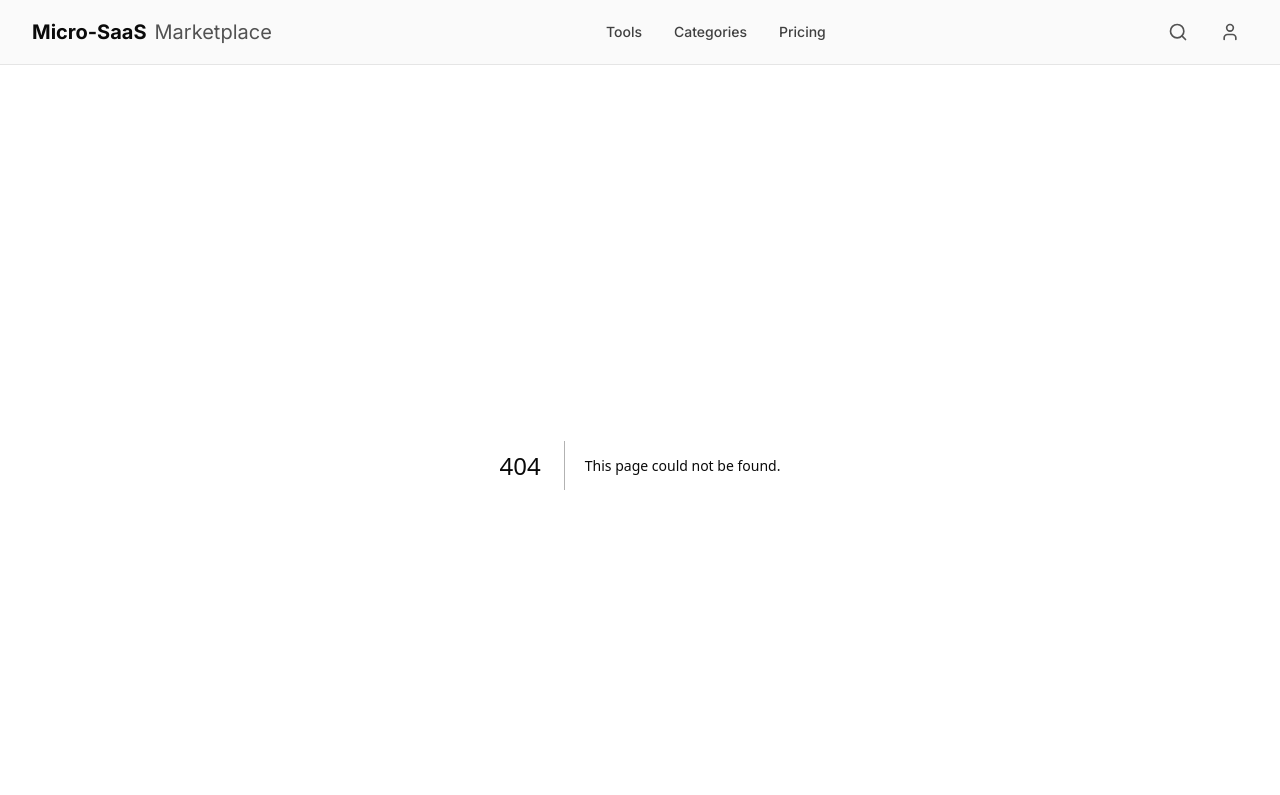
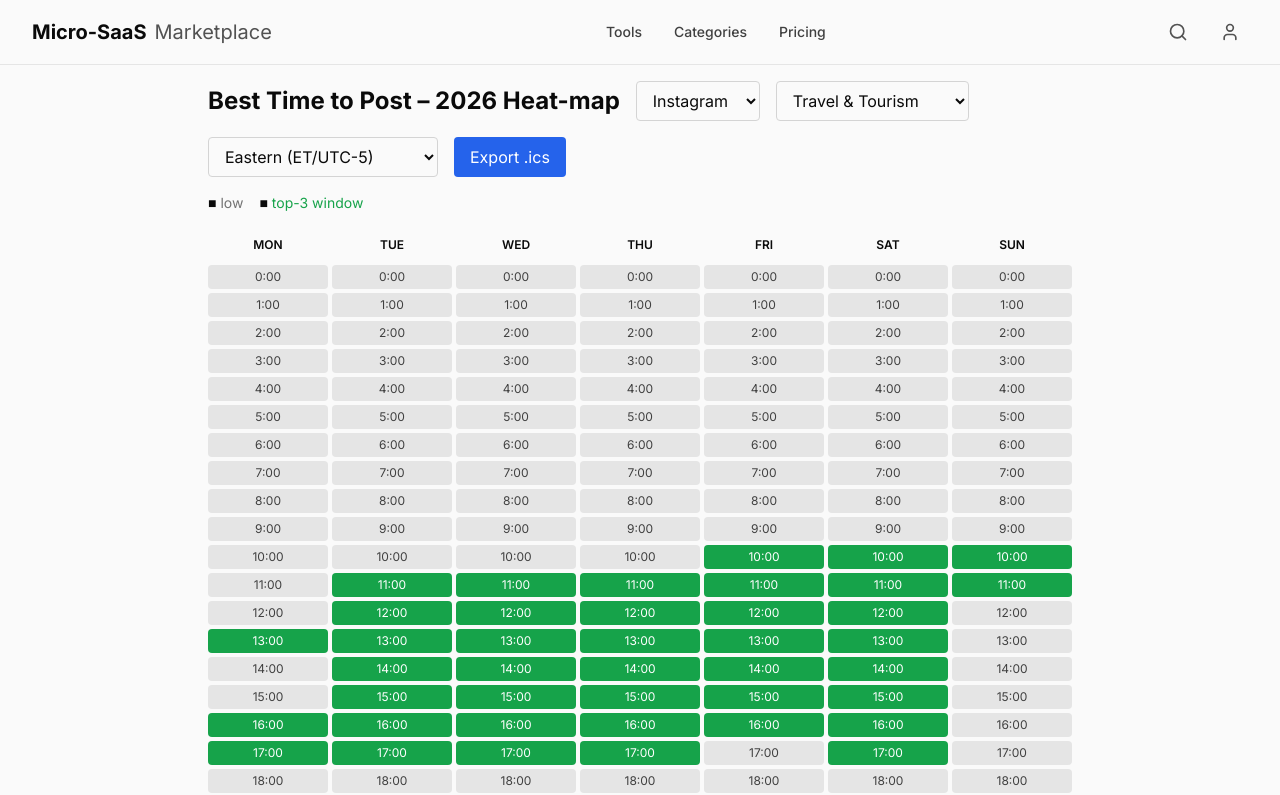
Before and after one commit to emasmela-dotcom/toolmarket365.com, a Next.js app: page /tools/best-time-to-post in a window 1280 px wide. Before the commit this address had no page. Shown: the top 795 px of the page. Built offline with nearby package versions, Linux system fonts and the light colour scheme.

Commit message:
Add working Best Time to Post tool

```diff
--- /dev/null
+++ b/app/tools/best-time-to-post/page.tsx
@@ -0,0 +1,186 @@
+'use client'
+
+import { useState, useEffect } from 'react'
+
+const data: Record<string, Record<string, string[]>> = {
+  ig: {
+    travel: ["sun:10-12", "mon:13-14", "mon:16-18", "tue:11-18", "wed:11-18", "wed:19-21", "thu:11-18", "fri:10-17", "sat:10-18"],
+    fashion: ["mon:11-13", "mon:19-21", "tue:11-13", "tue:19-21", "wed:11-13", "wed:19-21", "thu:11-13", "thu:19-21", "fri:11-13", "fri:19-21", "sat:09-11", "sat:17-19", "sun:09-11", "sun:17-19"],
+    food: ["mon:12-13", "mon:18-20", "tue:12-13", "tue:18-20", "wed:12-13", "wed:18-20", "thu:12-13", "thu:18-20", "fri:12-13", "fri:18-20", "sat:12-13", "sat:18-20", "sun:12-13", "sun:18-20"],
+    edu: ["mon:14-16", "mon:18-21", "tue:14-16", "tue:18-21", "wed:14-16", "wed:18-21", "thu:14-16", "thu:18-21", "fri:14-16", "fri:18-21"],
+    fitness: ["mon:06-08", "mon:17-19", "tue:06-08", "tue:17-19", "wed:06-08", "wed:17-19", "thu:06-08", "thu:17-19", "fri:06-08", "fri:17-19", "sat:08-10", "sat:16-18", "sun:08-10", "sun:16-18"],
+    gaming: ["mon:20-23", "tue:20-23", "wed:20-23", "thu:20-23", "fri:15-23", "sat:15-23", "sun:15-23"],
+    b2b: ["mon:09-11", "mon:13-15", "tue:09-11", "tue:13-15", "wed:09-11", "wed:13-15", "thu:09-11", "thu:13-15", "fri:09-11", "fri:13-15"],
+    ecom: ["mon:12-14", "mon:19-21", "tue:12-14", "tue:19-21", "wed:12-14", "wed:19-21", "thu:12-14", "thu:19-21", "fri:12-14", "fri:19-21", "sat:12-14", "sat:19-21", "sun:12-14", "sun:19-21"]
+  },
+  tt: {},
+  li: {
+    b2b: ["mon:09-11", "mon:13-15", "tue:09-11", "tue:13-15", "wed:09-11", "wed:13-15", "thu:09-11", "thu:13-15", "fri:09-11", "fri:13-15"]
+  },
+  tw: {
+    b2b: ["mon:09-11", "mon:13-15", "tue:09-11", "tue:13-15", "wed:09-11", "wed:13-15", "thu:09-11", "thu:13-15", "fri:09-11", "fri:13-15"]
+  },
+  fb: {
+    ecom: ["mon:12-14", "mon:19-21", "tue:12-14", "tue:19-21", "wed:12-14", "wed:19-21", "thu:12-14", "thu:19-21", "fri:12-14", "fri:19-21", "sat:12-14", "sat:19-21", "sun:12-14", "sun:19-21"]
+  }
+}
+
+const days = ["mon", "tue", "wed", "thu", "fri", "sat", "sun"]
+const hours = Array.from({ length: 24 }, (_, i) => i)
+
+export default function BestTimeToPost() {
+  const [platform, setPlatform] = useState('ig')
+  const [industry, setIndustry] = useState('travel')
+  const [tz, setTz] = useState('et')
+
+  const getGoodSlots = (): Set<string> => {
+    const key = data[platform]?.[industry] || []
+    const slotSet = new Set<string>()
+
+    key.forEach(slot => {
+      const [day, timeRange] = slot.split(':')
+      const [start, end] = timeRange.split('-').map(Number)
+      for (let h = start; h < end; h++) {
+        slotSet.add(`${day}:${h}-${h + 1}`)
+      }
+    })
+
+    return slotSet
+  }
+
+  const goodSlots = getGoodSlots()
+
+  const isGoodSlot = (day: string, hour: number): boolean => {
+    return goodSlots.has(`${day}:${hour}-${hour + 1}`)
+  }
+
+  const nextWeekday = (day: string): Date => {
+    const dayMap: Record<string, number> = { mon: 1, tue: 2, wed: 3, thu: 4, fri: 5, sat: 6, sun: 0 }
+    const today = new Date().getDay()
+    let add = (dayMap[day] - today + 7) % 7
+    if (add === 0) add = 7
+    const date = new Date()
+    date.setDate(date.getDate() + add)
+    date.setHours(0, 0, 0, 0)
+    return date
+  }
+
+  const toICS = (d: Date): string => {
+    return d.toISOString().replace(/[-:]/g, '').slice(0, 15) + 'Z'
+  }
+
+  const handleExport = () => {
+    const key = data[platform]?.[industry] || []
+    if (!key.length) {
+      alert("No slots available for this combo")
+      return
+    }
+
+    const ics = ["BEGIN:VCALENDAR", "VERSION:2.0", "PRODID:-//BestTime//EN"]
+
+    key.forEach(slot => {
+      const [day, timeRange] = slot.split(':')
+      const [start, end] = timeRange.split('-').map(Number)
+      const base = nextWeekday(day)
+      const dtStart = new Date(base)
+      dtStart.setHours(start, 0, 0)
+      const dtEnd = new Date(base)
+      dtEnd.setHours(end, 0, 0)
+
+      ics.push("BEGIN:VEVENT")
+      ics.push(`UID:${Date.now()}${Math.random()}@besttime.local`)
+      ics.push(`DTSTART:${toICS(dtStart)}`)
+      ics.push(`DTEND:${toICS(dtEnd)}`)
+      ics.push(`SUMMARY:Post on ${platform.toUpperCase()} ("${industry}" niche)`)
+      ics.push("END:VEVENT")
+    })
+
+    ics.push("END:VCALENDAR")
+
+    const blob = new Blob([ics.join('\r\n')], { type: 'text/calendar' })
+    const a = document.createElement('a')
+    a.href = URL.createObjectURL(blob)
+    a.download = 'best-time.ics'
+    a.click()
+  }
+
+  return (
+    <div className="min-h-screen bg-mono-50 dark:bg-mono-950 text-mono-950 dark:text-mono-50 p-4 max-w-4xl mx-auto">
+      <header className="flex gap-4 flex-wrap items-center mb-4">
+        <h1 className="text-2xl font-bold m-0">Best Time to Post – 2026 Heat-map</h1>
+        <select
+          value={platform}
+          onChange={(e) => setPlatform(e.target.value)}
+          className="px-3 py-2 border border-mono-300 dark:border-mono-700 rounded bg-mono-50 dark:bg-mono-900 text-mono-950 dark:text-mono-50"
+        >
+          <option value="ig">Instagram</option>
+          <option value="tt">TikTok</option>
+          <option value="li">LinkedIn</option>
+          <option value="tw">Twitter / X</option>
+          <option value="fb">Facebook</option>
+        </select>
+        <select
+          value={industry}
+          onChange={(e) => setIndustry(e.target.value)}
+          className="px-3 py-2 border border-mono-300 dark:border-mono-700 rounded bg-mono-50 dark:bg-mono-900 text-mono-950 dark:text-mono-50"
+        >
+          <option value="travel">Travel & Tourism</option>
+          <option value="fashion">Fashion & Beauty</option>
+          <option value="food">Food & Restaurants</option>
+          <option value="edu">Education</option>
+          <option value="fitness">Fitness & Wellness</option>
+          <option value="gaming">Gaming</option>
+          <option value="b2b">B2B</option>
+          <option value="ecom">E-commerce</option>
+        </select>
+        <select
+          value={tz}
+          onChange={(e) => setTz(e.target.value)}
+          className="px-3 py-2 border border-mono-300 dark:border-mono-700 rounded bg-mono-50 dark:bg-mono-900 text-mono-950 dark:text-mono-50"
+        >
+          <option value="et">Eastern (ET/UTC-5)</option>
+          <option value="ct">Central (CT/UTC-6)</option>
+          <option value="pt">Pacific (PT/UTC-8)</option>
+          <option value="gmt">London (GMT/UTC+0)</option>
+          <option value="cet">Central EU (CET/UTC+1)</option>
+        </select>
+        <button
+          onClick={handleExport}
+          className="px-4 py-2 bg-accent-600 text-white rounded cursor-pointer hover:opacity-90"
+        >
+          Export .ics
+        </button>
+      </header>
+
+      <div className="text-sm mt-4 flex gap-4">
+        <span>■ <span className="text-mono-500">low</span></span>
+        <span>■ <span className="text-green-600">top-3 window</span></span>
+      </div>
+
+      <div className="grid grid-cols-7 gap-1 mt-4">
+        {days.map(d => (
+          <div key={d} className="font-semibold text-xs text-center py-2">
+            {d.slice(0, 3).toUpperCase()}
+          </div>
+        ))}
+        {hours.map(h => (
+          days.map(d => {
+            const isGood = isGoodSlot(d, h)
+            return (
+              <div
+                key={`${d}-${h}`}
+                className={`text-center text-xs py-1 rounded cursor-pointer relative ${
+                  isGood
+                    ? 'bg-green-600 text-white'
+                    : 'bg-mono-200 dark:bg-mono-800 text-mono-700 dark:text-mono-300'
+                } hover:brightness-110`}
+              >
+                {h}:00
+              </div>
+            )
+          })
+        ))}
+      </div>
+    </div>
+  )
+}
```
